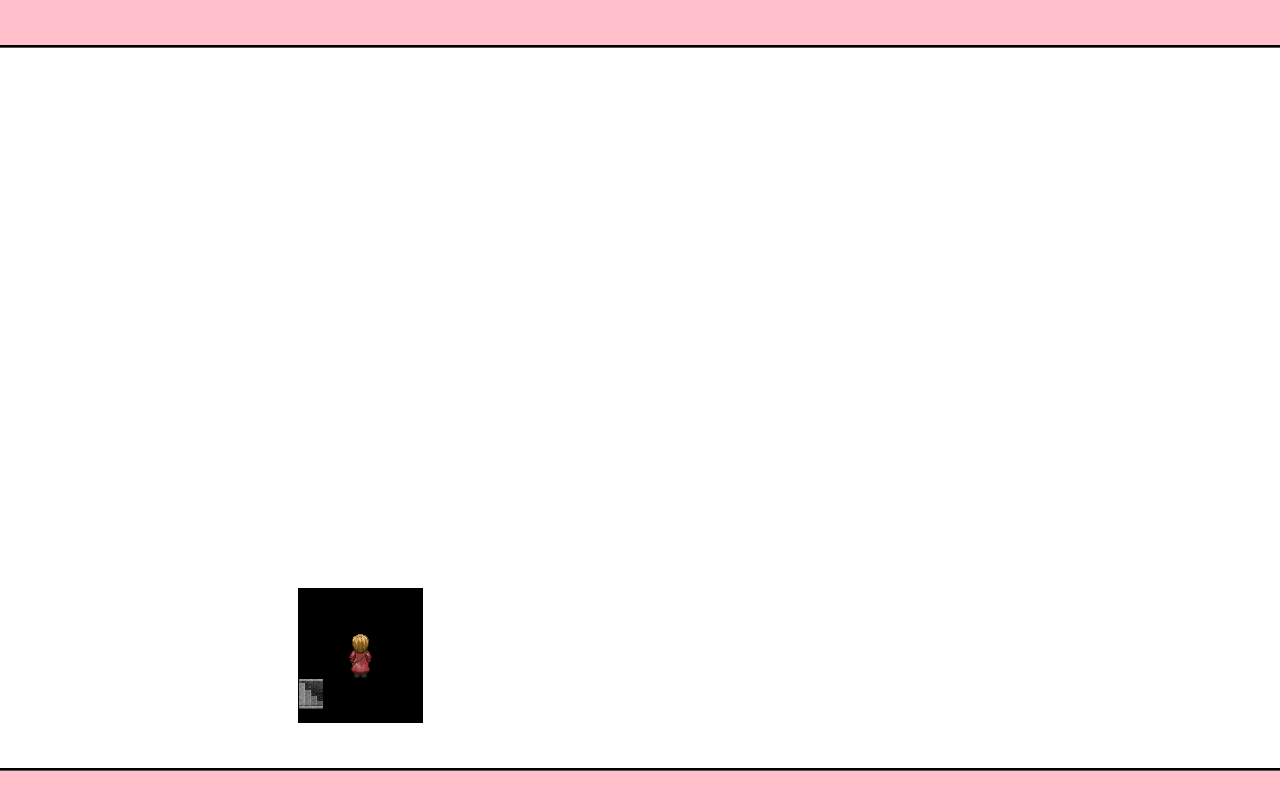
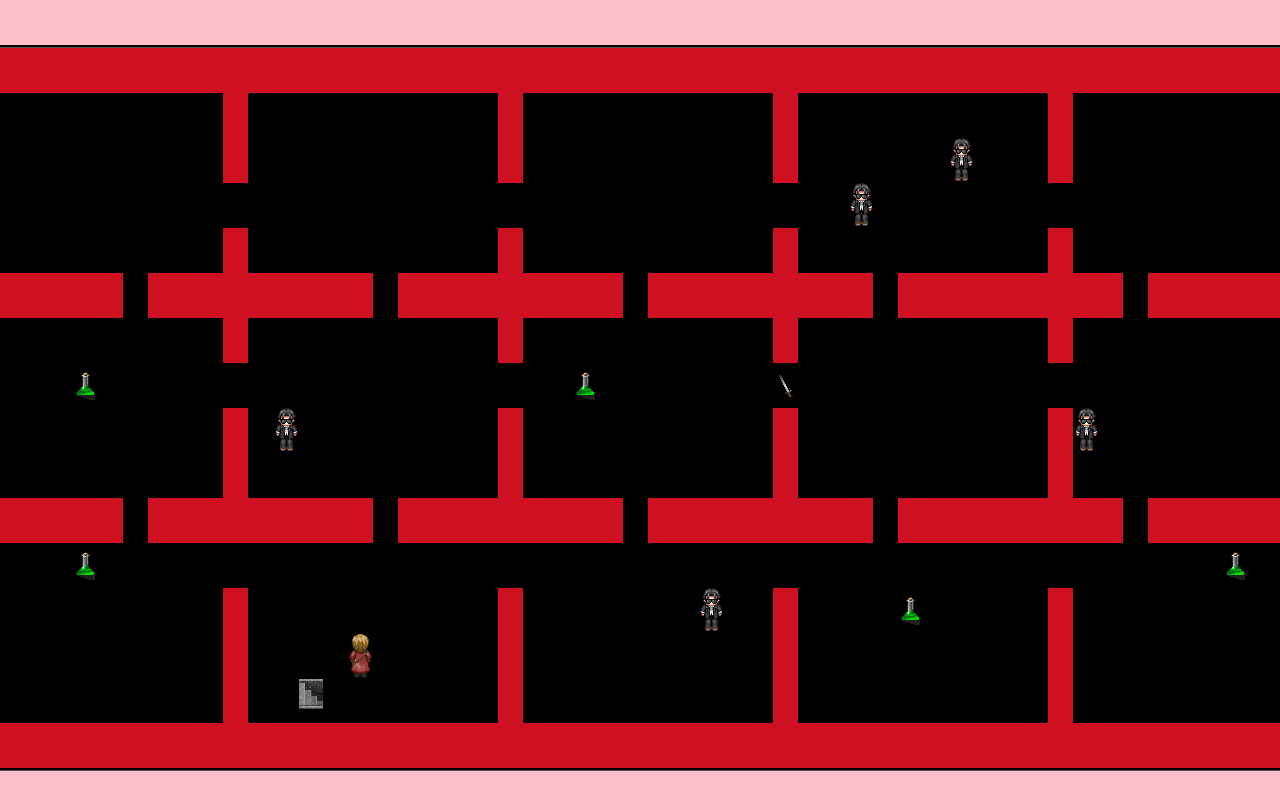
Before and after one commit to abhinav-m/for-the-web, a React (Create React App) app in the folder data-visualization/React-projects/react-dungeon-crawler/: page / in a window 1280 px wide. Shown: the top 810 px of the page. Built offline with nearby package versions, Linux system fonts and the light colour scheme.

Commit message:
Added basic code for board characters(weapons , health etc)

```diff
--- a/data-visualization/React-projects/react-dungeon-crawler/src/App.css
+++ b/data-visualization/React-projects/react-dungeon-crawler/src/App.css
@@ -50,7 +50,7 @@ body {
 }
 
 .weapon {
-  background: url('./images/SwordFlaming.PNG');
+  background: url('./images/SwordShort.PNG');
 }
 
 .nextLevel {
--- a/data-visualization/React-projects/react-dungeon-crawler/src/App.js
+++ b/data-visualization/React-projects/react-dungeon-crawler/src/App.js
@@ -168,6 +168,7 @@ class Game extends Component {
     }
     this.moveChar = this.moveChar.bind(this);
 
+
   }
 
 
@@ -213,7 +214,7 @@ class Game extends Component {
   switch(e.which) {
     //Check if any untraversable part has been reached.
     case 38:  movClass =`lord-up-${movIndex}`;
-    if( level[player_row_board-1][player_col_board] !== 0){
+    if( this.canMove(player_row_board-1,player_col_board) ){
       level[player_row_board][player_col_board] = 1;
        player_row_board--;
        level[player_row_board][player_col_board] = 6;
@@ -268,11 +269,28 @@ cellClass(cellType,pos) {
   const cells = ['cell','cell dungeon','cell dungeon health','cell dungeon enemy','cell dungeon  weapon','cell dungeon nextLevel',`cell dungeon   ${this.state.movClass}`];
   if(pos==='9,16')
   console.log('test');
-  return this.state.revealed.includes(pos) ? cells[cellType] : cells[cellType]+' hidden';
+  return this.state.revealed.includes(pos) ? cells[cellType] : cells[cellType];//+' hidden';
 }
 
 // TODO: Helper function to determine if character can move to cell or not.
-
+canMove(row,col) {
+  let level = this.state.level;
+  let cell = level[row][col];
+  if(  cell !== 0 ) {
+    switch(cell) {
+      case 2: //Add health code.
+        break;
+      case 3: //Add enemy code.
+        break;
+      case 4: //Add weapon code.
+        break;
+      case 5: //Add next level code.
+        break;
+    }
+    return true;
+  }
+  return false;
+}
 
 
   render() {
```
